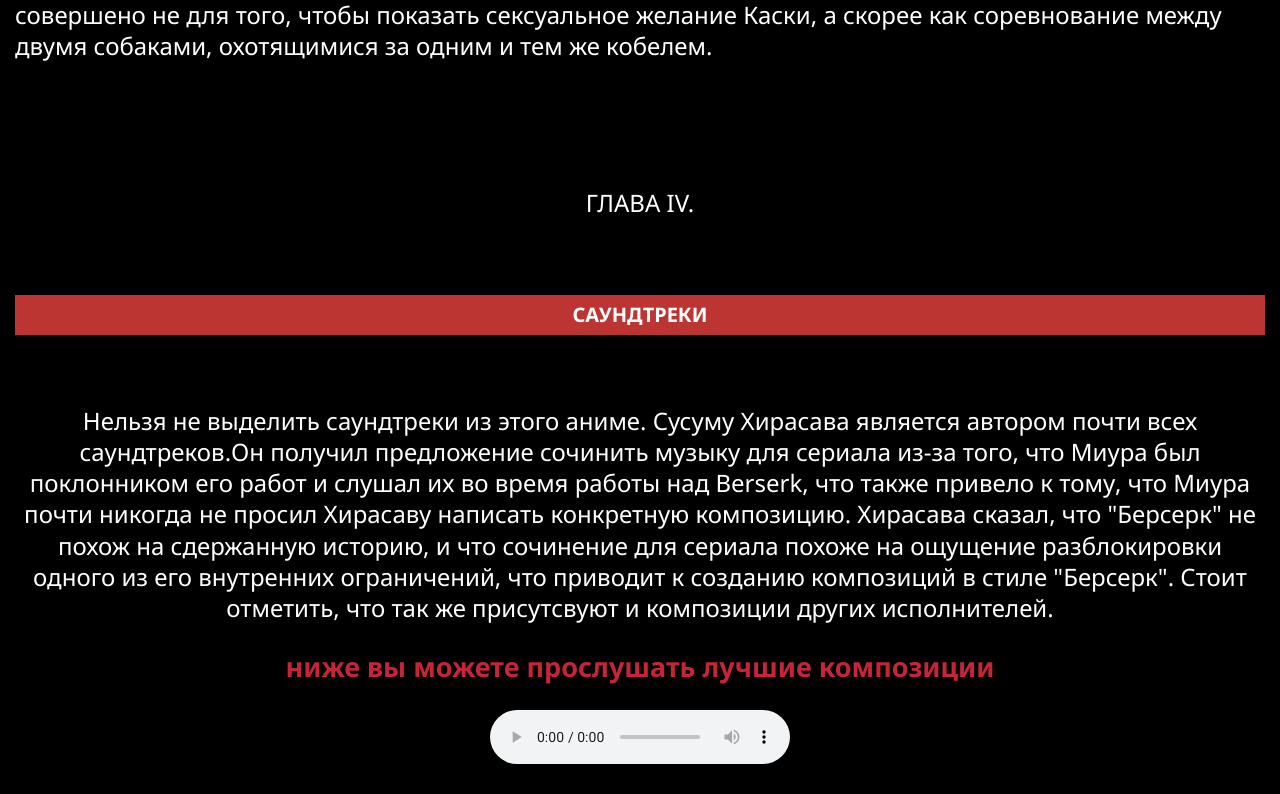
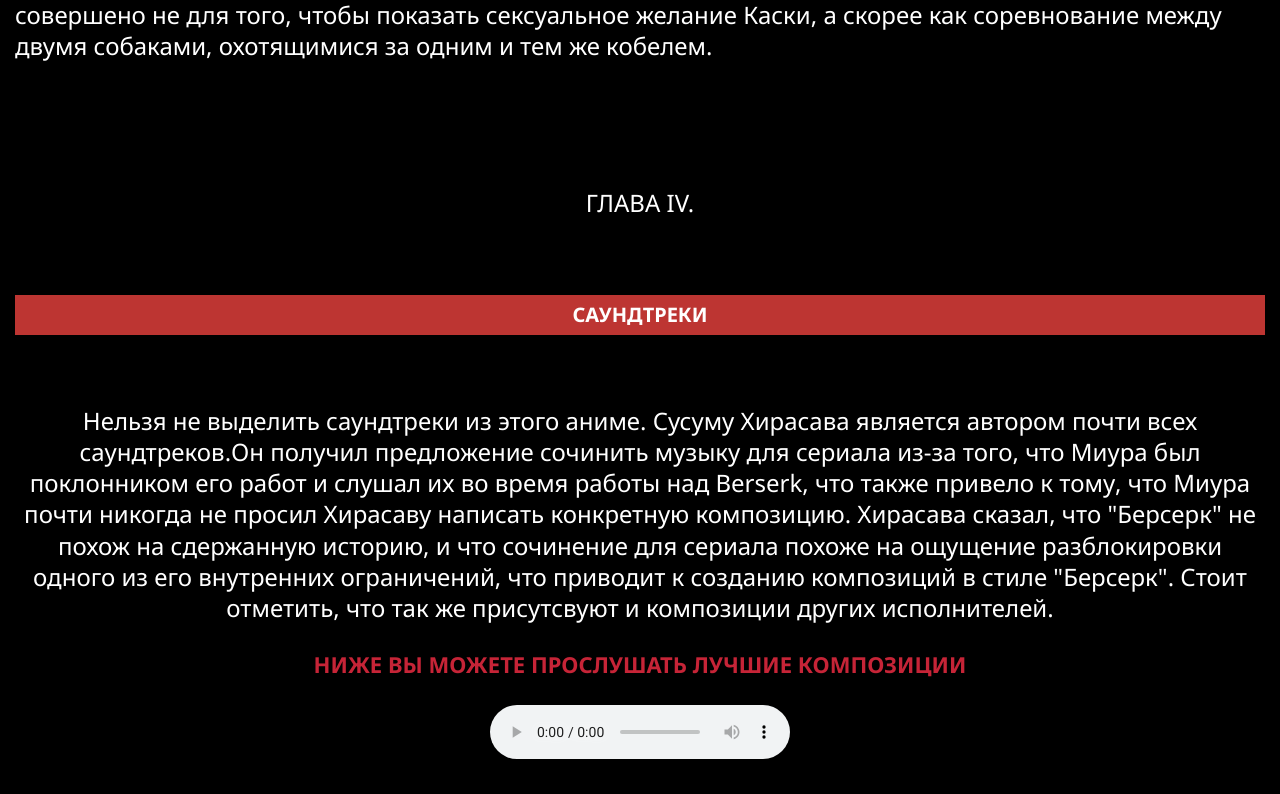
Before and after one commit to finndied/project-wiki, a website built with webpack: page src/index.html in a window 1280 px wide. Shown: the part 9049-9843 px from the top of the page. Built offline with nearby package versions, Linux system fonts and the light colour scheme; some packages are replaced by stand-ins of ours; files whose address does not match are found by name; a web font is replaced by a local one.

Commit message:
Изменения размера шрифта

```diff
--- a/src/scss/common.scss
+++ b/src/scss/common.scss
@@ -292,11 +292,11 @@
 
    &__subtitle {
       text-align: center;
-      font-size: rem(27);
+      font-size: rem(22);
       color: #c62437;
       font-weight: 700;
       margin-bottom: rem(30);
-      text-transform: lowercase;
+
    }
    &__audio {
       display: flex;
```
